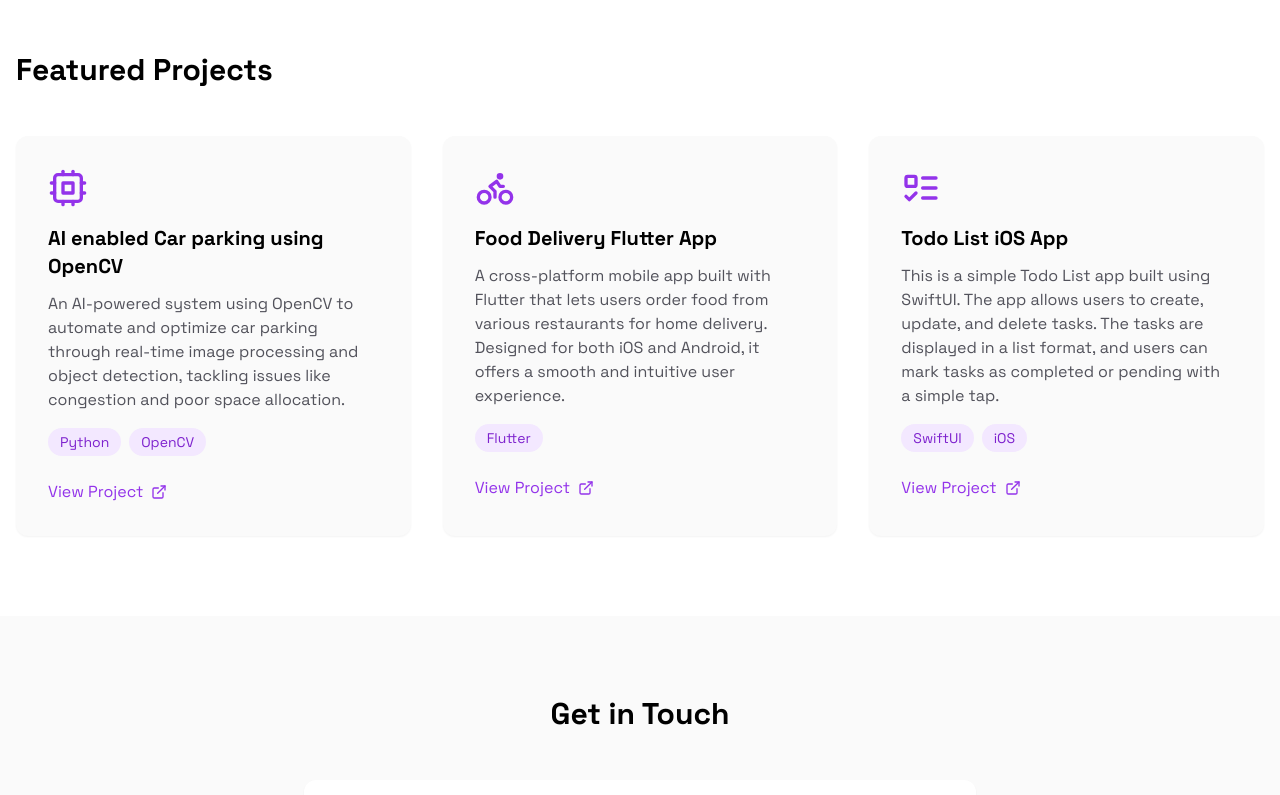
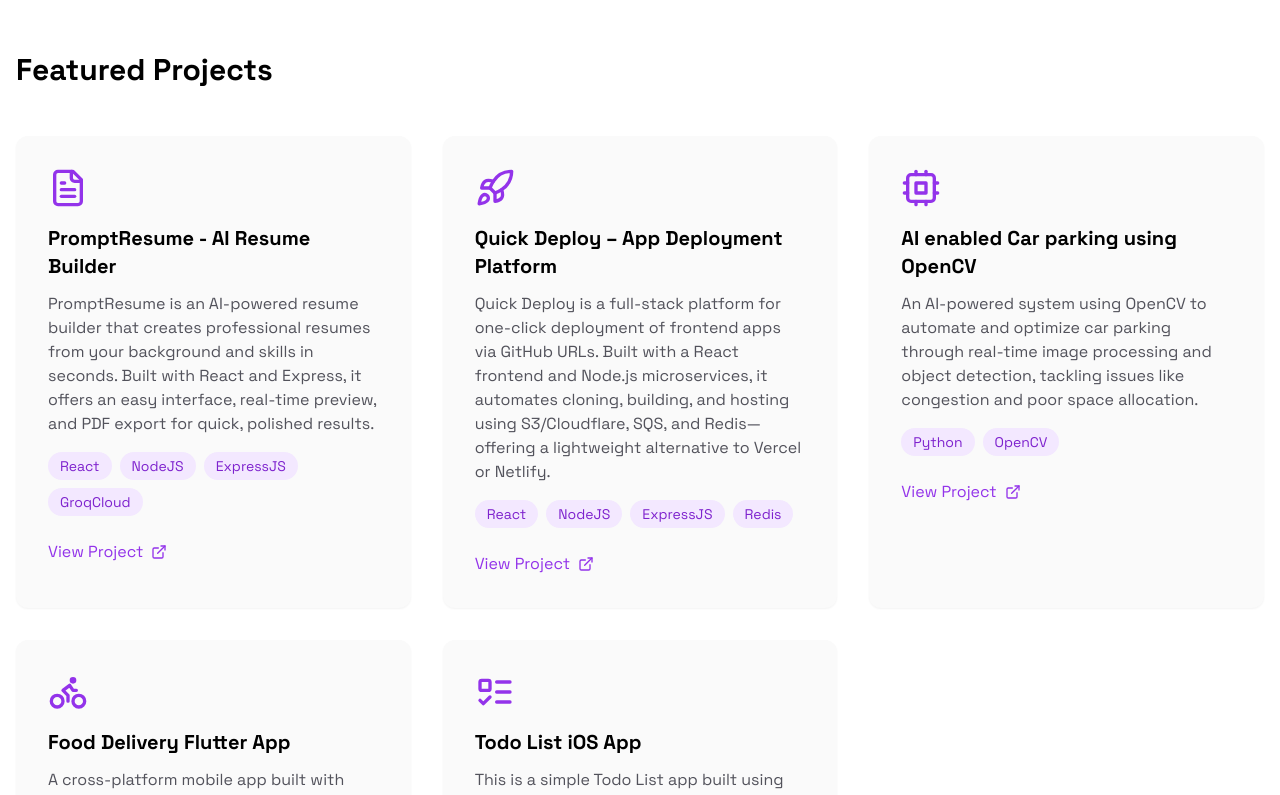
Before and after one commit to shaileshhariharan/shaileshhariharan.github.io, a React (Vite) app in the folder portfolio_ui/: page / in a window 1280 px wide. Shown: the part 500-1295 px from the top of the page. Built offline with nearby package versions, Linux system fonts and the light colour scheme.

Commit message:
ENH: Added Portfolio project

```diff
--- a/portfolio_ui/src/App.tsx
+++ b/portfolio_ui/src/App.tsx
@@ -2,10 +2,12 @@ import {
   Mail,
   Github,
   Linkedin,
+  Rocket,
   ExternalLink,
   Cpu,
   Bike,
   ListTodo,
+  FileText,
 } from "lucide-react";
 
 function App() {
@@ -77,6 +79,77 @@ function App() {
         <div className="max-w-7xl mx-auto">
           <h2 className="text-3xl font-bold mb-12">Featured Projects</h2>
           <div className="grid grid-cols-1 md:grid-cols-2 lg:grid-cols-3 gap-8">
+            <div className="bg-zinc-50 dark:bg-zinc-900 p-8 rounded-xl shadow-sm card-hover">
+              <FileText className="w-10 h-10 mb-4 text-purple-600" />
+              <h3 className="text-xl font-bold mb-3">
+                PromptResume - AI Resume Builder
+              </h3>
+              <p className="text-zinc-600 dark:text-zinc-300 mb-4">
+                PromptResume is an AI-powered resume builder that creates
+                professional resumes from your background and skills in seconds.
+                Built with React and Express, it offers an easy interface,
+                real-time preview, and PDF export for quick, polished results.
+              </p>
+              <div className="flex flex-wrap gap-2 mb-6">
+                <span className="px-3 py-1 bg-purple-100 dark:bg-purple-900/30 text-purple-700 dark:text-purple-300 rounded-full text-sm">
+                  React
+                </span>
+                <span className="px-3 py-1 bg-purple-100 dark:bg-purple-900/30 text-purple-700 dark:text-purple-300 rounded-full text-sm">
+                  NodeJS
+                </span>
+                <span className="px-3 py-1 bg-purple-100 dark:bg-purple-900/30 text-purple-700 dark:text-purple-300 rounded-full text-sm">
+                  ExpressJS
+                </span>
+                <span className="px-3 py-1 bg-purple-100 dark:bg-purple-900/30 text-purple-700 dark:text-purple-300 rounded-full text-sm">
+                  GroqCloud
+                </span>
+              </div>
+              <a
+                href="https://github.com/Shaileshhariharan03/prompt_resume"
+                target="_blank"
+                rel="noopener noreferrer"
+                className="inline-flex items-center text-purple-600 dark:text-purple-400 hover:text-purple-700 dark:hover:text-purple-300"
+              >
+                View Project <ExternalLink className="w-4 h-4 ml-2" />
+              </a>
+            </div>
+
+            <div className="bg-zinc-50 dark:bg-zinc-900 p-8 rounded-xl shadow-sm card-hover">
+              <Rocket className="w-10 h-10 mb-4 text-purple-600" />
+              <h3 className="text-xl font-bold mb-3">
+                Quick Deploy – App Deployment Platform
+              </h3>
+              <p className="text-zinc-600 dark:text-zinc-300 mb-4">
+                Quick Deploy is a full-stack platform for one-click deployment
+                of frontend apps via GitHub URLs. Built with a React frontend
+                and Node.js microservices, it automates cloning, building, and
+                hosting using S3/Cloudflare, SQS, and Redis—offering a
+                lightweight alternative to Vercel or Netlify.
+              </p>
+              <div className="flex flex-wrap gap-2 mb-6">
+                <span className="px-3 py-1 bg-purple-100 dark:bg-purple-900/30 text-purple-700 dark:text-purple-300 rounded-full text-sm">
+                  React
+                </span>
+                <span className="px-3 py-1 bg-purple-100 dark:bg-purple-900/30 text-purple-700 dark:text-purple-300 rounded-full text-sm">
+                  NodeJS
+                </span>
+                <span className="px-3 py-1 bg-purple-100 dark:bg-purple-900/30 text-purple-700 dark:text-purple-300 rounded-full text-sm">
+                  ExpressJS
+                </span>
+                <span className="px-3 py-1 bg-purple-100 dark:bg-purple-900/30 text-purple-700 dark:text-purple-300 rounded-full text-sm">
+                  Redis
+                </span>
+              </div>
+              <a
+                href="https://github.com/Shaileshhariharan03/quick_deploy"
+                target="_blank"
+                rel="noopener noreferrer"
+                className="inline-flex items-center text-purple-600 dark:text-purple-400 hover:text-purple-700 dark:hover:text-purple-300"
+              >
+                View Project <ExternalLink className="w-4 h-4 ml-2" />
+              </a>
+            </div>
+
             <div className="bg-zinc-50 dark:bg-zinc-900 p-8 rounded-xl shadow-sm card-hover">
               <Cpu className="w-10 h-10 mb-4 text-purple-600" />
               <h3 className="text-xl font-bold mb-3">
--- a/portfolio_ui/src/index.css
+++ b/portfolio_ui/src/index.css
@@ -8,6 +8,9 @@
   html {
     font-family: 'Space Grotesk', sans-serif;
   }
+}
+html {
+  scroll-behavior: smooth;
 }
 
 .gradient-text {
```
